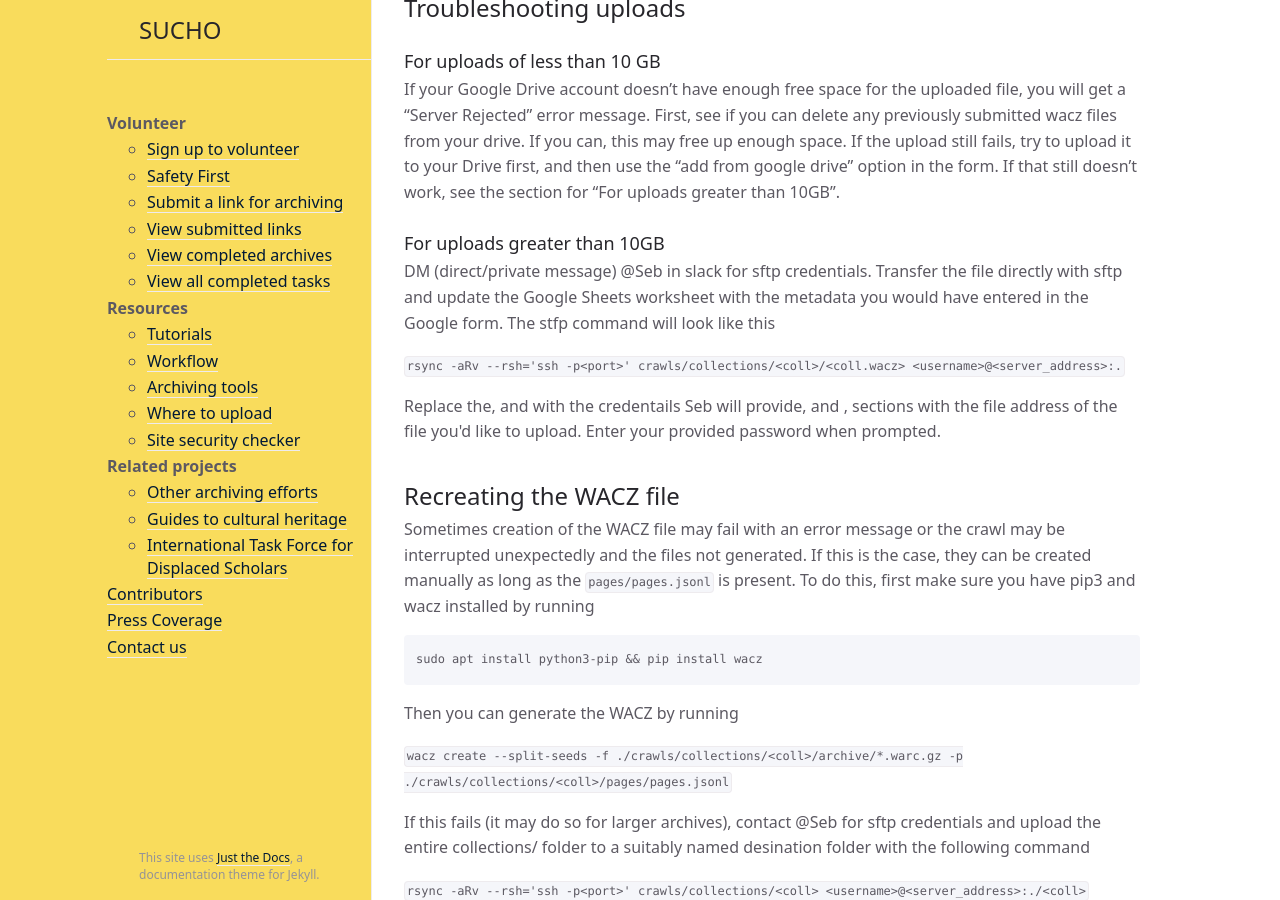
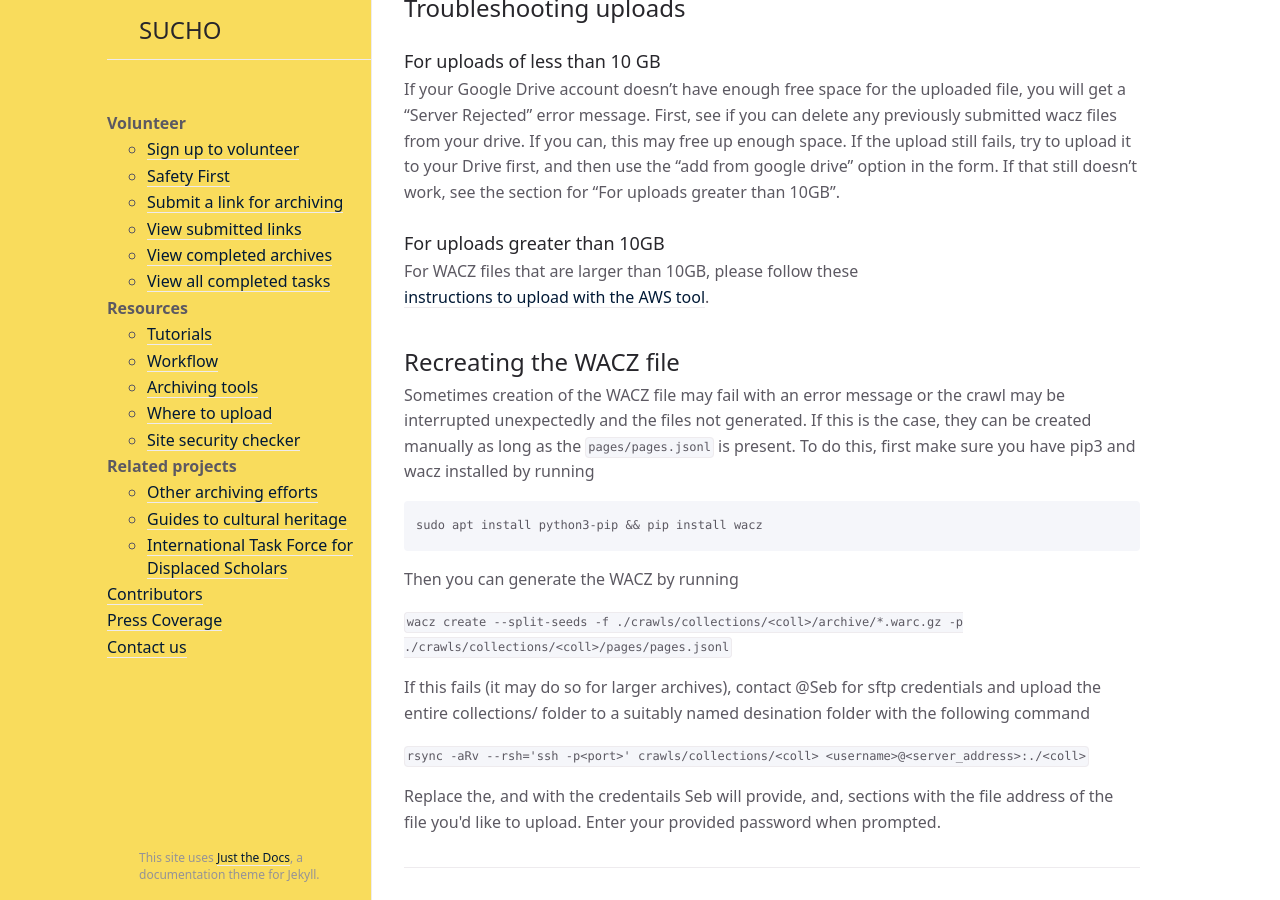
Before and after one commit to sucho-archiving/sucho-archiving.github.io, a Jekyll site: the page built from browsertrix.md, in a window 1280 px wide and 900 px high, scrolled down 5745 px. Built offline with Jekyll 4.4.1, drawn with Linux system fonts in a browser that asks for light colours.

Commit message:
Updated instructions for uploads >10GB

```diff
--- a/browsertrix.md
+++ b/browsertrix.md
@@ -156,13 +156,7 @@ Please mark in the spreadsheet the row's status as "Submitted," and continue on
 ### For uploads of less than 10 GB
 If your Google Drive account doesn't have enough free space for the uploaded file, you will get a "Server Rejected" error message.  First, see if you can delete any previously submitted wacz files from your drive.  If you can, this may free up enough space.  If the upload still fails, try to upload it to your Drive first, and then use the "add from google drive" option in the form.  If that still doesn't work, see the section for "For uploads greater than 10GB".
 ### For uploads greater than 10GB
-DM (direct/private message) @Seb in slack for sftp credentials. Transfer the file directly with sftp and update the Google Sheets worksheet with the metadata you would have entered in the Google form.
-The stfp command will look like this
-
-  `rsync -aRv --rsh='ssh -p<port>' crawls/collections/<coll>/<coll.wacz> <username>@<server_address>:.`
-
-Replace the <port>, <username> and <server_address> with the credentails Seb will provide, and <site-collection>, <site-collection.wacz> sections with the file address of the file you'd like to upload.
-Enter your provided password when prompted.
+For WACZ files that are larger than 10GB, please follow these [instructions to upload with the AWS tool](/wacz-upload-aws).
 
 ## Recreating the WACZ file
 
```
